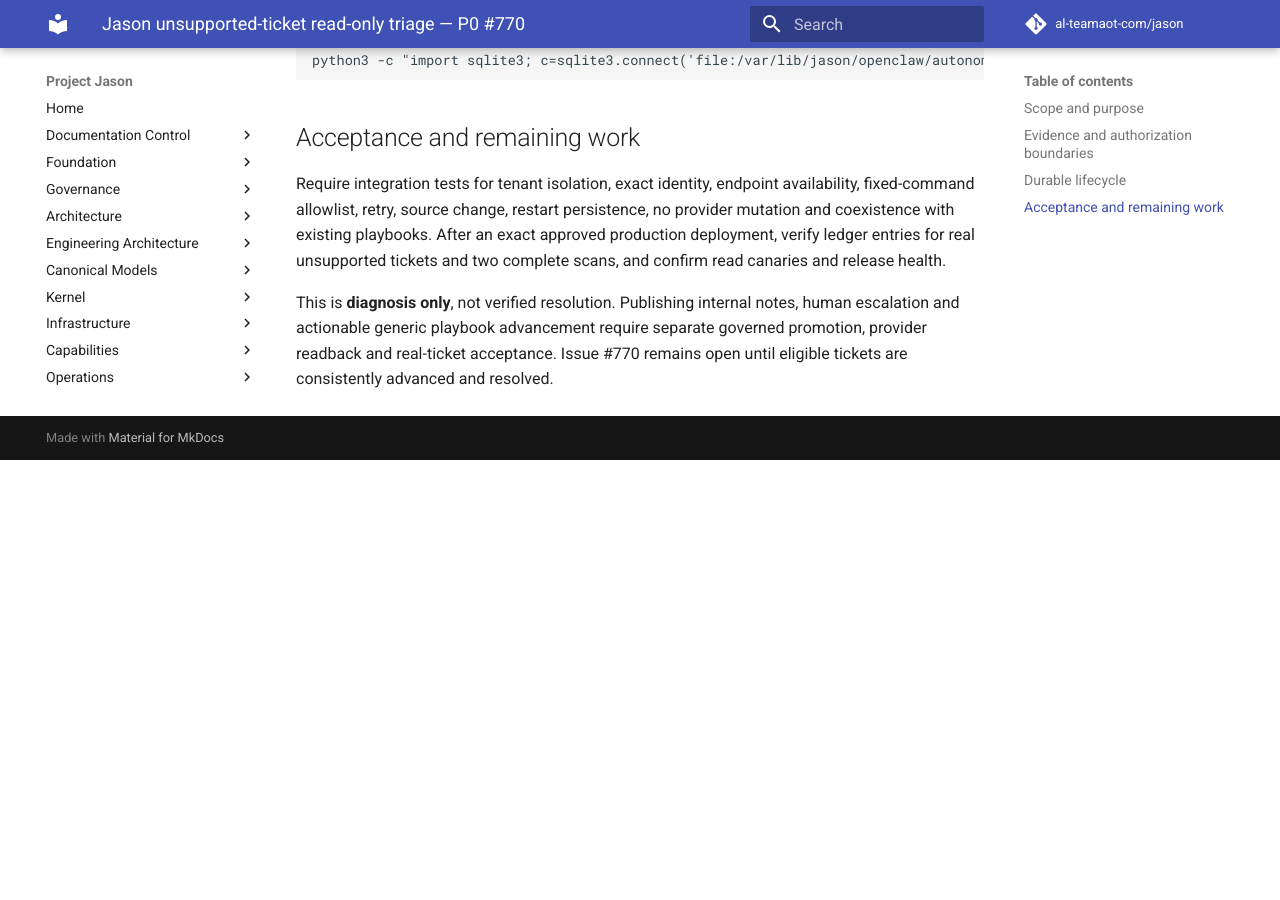
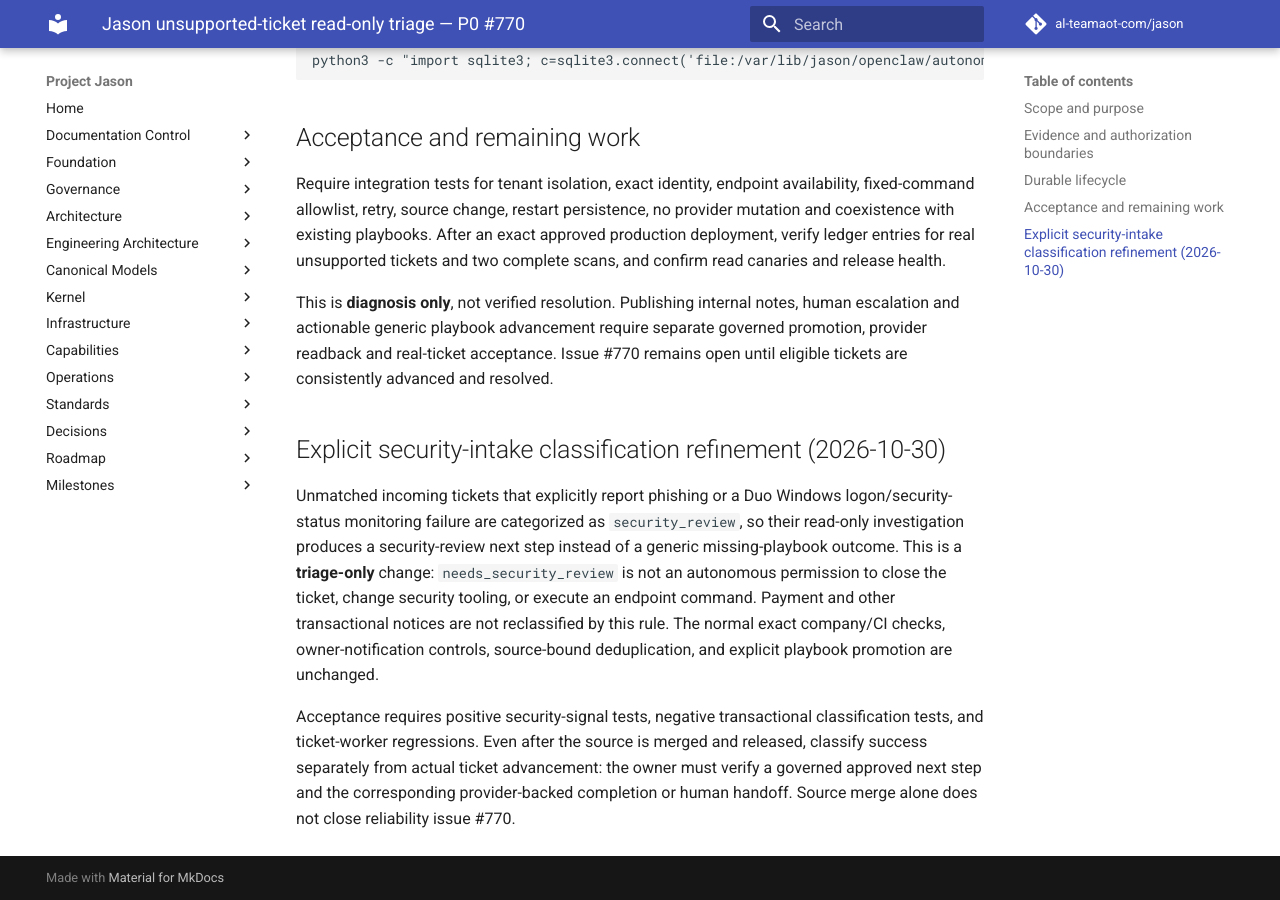
Before and after one commit to al-teamaot-com/jason, an MkDocs documentation site: the page built from docs/operations/Jason-Unsupported-Ticket-Read-Only-Triage-20261029.md, in a window 1280 px wide and 900 px high, scrolled down 1473 px. Built offline with MkDocs 1.6.1 and Material for MkDocs 9.7.7, drawn with Linux system fonts in a browser that asks for light colours; comment, search, counter and statistics services are not loaded; before the commit the page ends 1933 px from its top, so only the background shows below that.

Commit message:
fix(#770): classify explicit phishing and Duo tickets for security investigation (#2166)
* fix(#770): classify explicit phishing and Duo status alerts for security triage

* test(#770): protect security-alert triage and financial exclusions

* docs(#770): document triage-only security intake scope and operational acceptance

```diff
--- a/docs/operations/Jason-Unsupported-Ticket-Read-Only-Triage-20261029.md
+++ b/docs/operations/Jason-Unsupported-Ticket-Read-Only-Triage-20261029.md
@@ -62,3 +62,22 @@
 human escalation and actionable generic playbook advancement require separate
 governed promotion, provider readback and real-ticket acceptance. Issue #770
 remains open until eligible tickets are consistently advanced and resolved.
+
+## Explicit security-intake classification refinement (2026-10-30)
+
+Unmatched incoming tickets that explicitly report phishing or a Duo Windows
+logon/security-status monitoring failure are categorized as `security_review`,
+so their read-only investigation produces a security-review next step instead
+of a generic missing-playbook outcome. This is a **triage-only** change:
+`needs_security_review` is not an autonomous permission to close the ticket,
+change security tooling, or execute an endpoint command. Payment and other
+transactional notices are not reclassified by this rule. The normal exact
+company/CI checks, owner-notification controls, source-bound deduplication,
+and explicit playbook promotion are unchanged.
+
+Acceptance requires positive security-signal tests, negative transactional
+classification tests, and ticket-worker regressions. Even after the source
+is merged and released, classify success separately from actual ticket
+advancement: the owner must verify a governed approved next step and the
+corresponding provider-backed completion or human handoff. Source merge
+alone does not close reliability issue #770.
```
Also changed, not shown: 2 other files.
